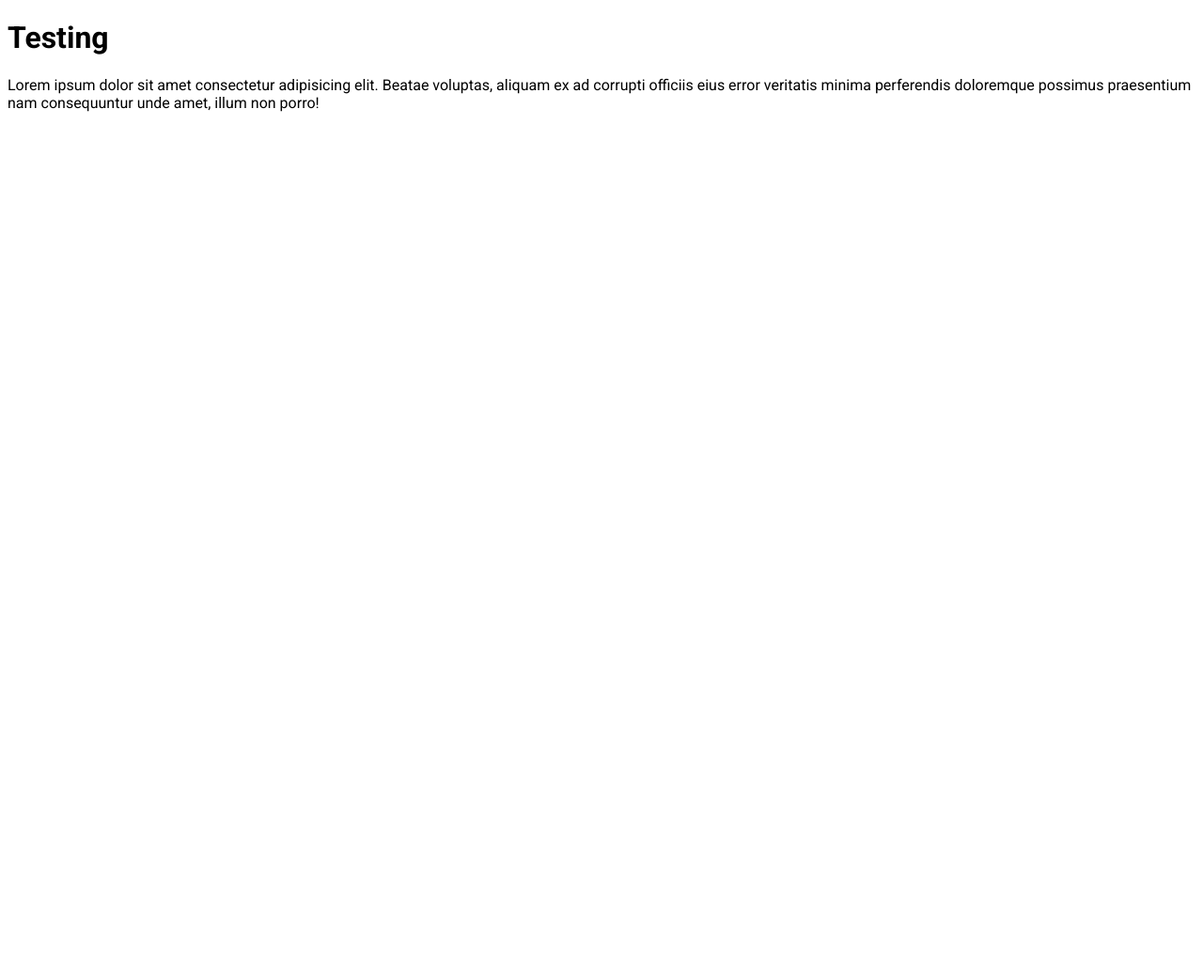
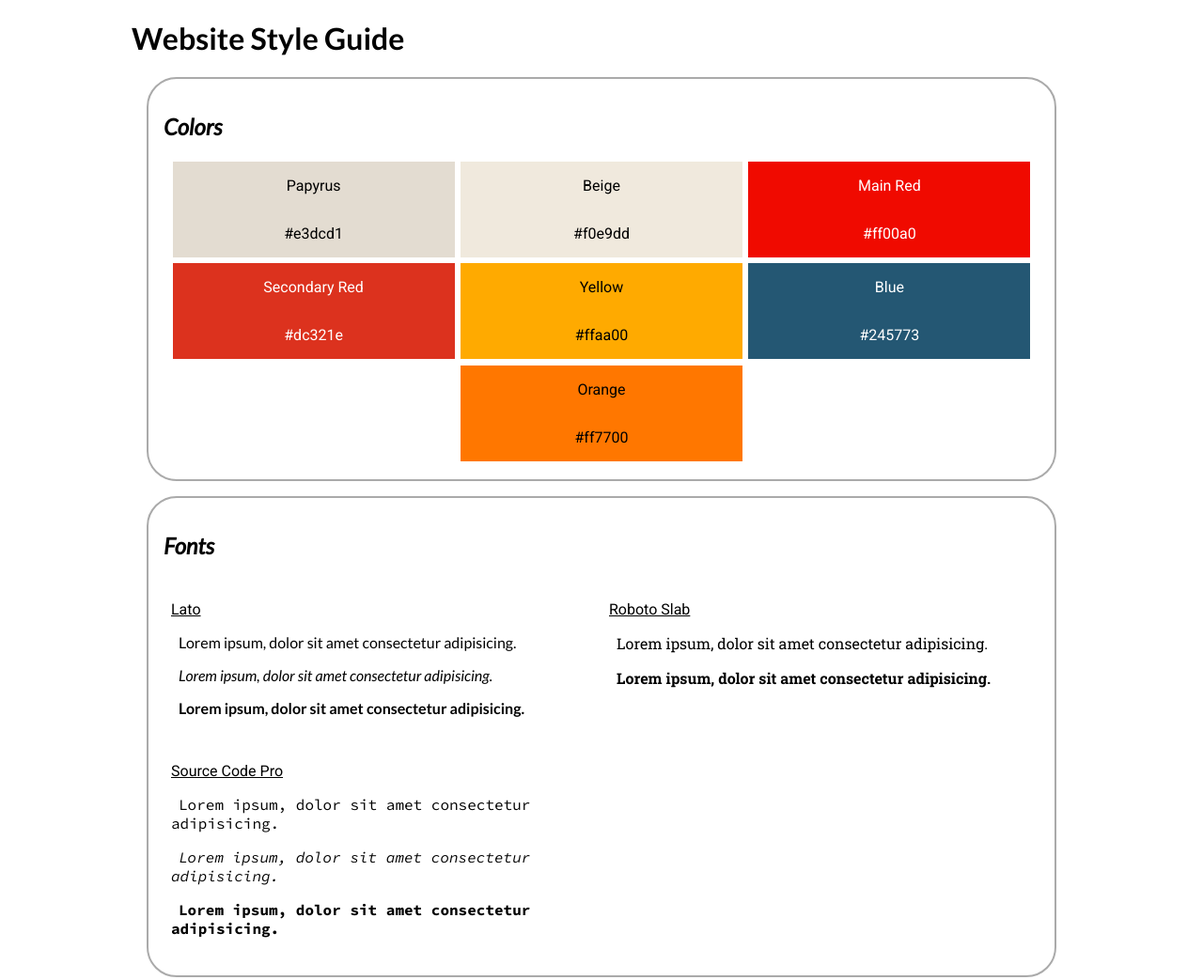
Before and after one commit to oxelfer/codecademy-style-guide-system, a plain HTML site: page index.html in a window 1280 px wide. Shown: the top 1043 px of the page at 94% size. Before the commit the page ends 800 px from the top, so only its background shows below. Drawn offline with Linux system fonts and the light colour scheme.

Commit message:
builds the website style guide HTML and CSS

```diff
--- a/index.html
+++ b/index.html
@@ -8,7 +8,103 @@
   <title>Codecademy - Style guide system</title>
 </head>
 <body>
-  <h1>Testing</h1>
-  <p>Lorem ipsum dolor sit amet consectetur adipisicing elit. Beatae voluptas, aliquam ex ad corrupti officiis eius error veritatis minima perferendis doloremque possimus praesentium nam consequuntur unde amet, illum non porro!</p>
+  <header>
+    <h1 class="title">Website Style Guide</h1>
+  </header>
+
+  <main>
+    <section class="section-container">
+      <h2 class="subtitle">Colors</h2>
+      <div class="colors-container">
+        <div class="colors-item papyrus">
+          <p class="colors-name">Papyrus</p>
+          <p class="colors-code">#e3dcd1</p>
+        </div>
+        <div class="colors-item beige">
+          <p class="colors-name">Beige</p>
+          <p class="colors-code">#f0e9dd</p>
+        </div>
+        <div class="colors-item mainred white-text">
+          <p class="colors-name">Main Red</p>
+          <p class="colors-code">#ff00a0</p>
+        </div>
+        <div class="colors-item secondaryred white-text">
+          <p class="colors-name">Secondary Red</p>
+          <p class="colors-code">#dc321e</p>
+        </div>
+        <div class="colors-item yellow">
+          <p class="colors-name">Yellow</p>
+          <p class="colors-code">#ffaa00</p>
+        </div>
+        <div class="colors-item blue white-text">
+          <p class="colors-name">Blue</p>
+          <p class="colors-code">#245773</p>
+        </div>
+        <div class="colors-item orange">
+          <p class="colors-name">Orange</p>
+          <p class="colors-code">#ff7700</p>
+        </div>
+      </div>
+    </section>
+
+    <section class="section-container">
+      <h2 class="subtitle">Fonts</h2>
+      <div class="fonts-container">
+        <div class="fonts-item">
+          <p class="fonts-name">Lato</p>
+          <p class="fonts-sample regular lato">Lorem ipsum, dolor sit amet consectetur adipisicing.</p>
+          <p class="fonts-sample italic lato">Lorem ipsum, dolor sit amet consectetur adipisicing.</p>
+          <p class="fonts-sample bold lato">Lorem ipsum, dolor sit amet consectetur adipisicing.</p>
+        </div>
+        <div class="fonts-item">
+          <p class="fonts-name">Roboto Slab</p>
+          <p class="fonts-sample regular roboto-slab">Lorem ipsum, dolor sit amet consectetur adipisicing.</p>
+          <p class="fonts-sample bold roboto-slab">Lorem ipsum, dolor sit amet consectetur adipisicing.</p>
+        </div>
+        <div class="fonts-item">
+          <p class="fonts-name">Source Code Pro</p>
+          <p class="fonts-sample regular source-code-pro">Lorem ipsum, dolor sit amet consectetur adipisicing.</p>
+          <p class="fonts-sample italic source-code-pro">Lorem ipsum, dolor sit amet consectetur adipisicing.</p>
+          <p class="fonts-sample bold source-code-pro">Lorem ipsum, dolor sit amet consectetur adipisicing.</p>
+        </div>
+      </div>
+    </section>
+
+    <section class="section-container">
+      <h2 class="subtitle">Specific text styles</h2>
+      <div class="specifictext-container">
+        <h1 class="title">Main heading &lt;h1&gt;</h1>
+        <ul class="specifictext-description">
+          <li>Font-family: Lato (Google Fonts)</li>
+          <li>Font-size: 32px</li>
+          <li>Font-weight: 700 (bold)</li>
+        </ul>
+
+        <h2 class="subtitle">Subheading &lt;h2&gt;</h2>
+        <ul class="specifictext-description">
+          <li>Font-family: Lato (Google Fonts)</li>
+          <li>Font-size: 24px</li>
+          <li>Font-weight: 700 (bold)</li>
+          <li>Font-style: italic</li>
+        </ul>
+
+        <p class="paragraph">Paragraph &lt;p&gt;</p>
+        <ul class="specifictext-description">
+          <li>Font-family: Roboto Slab (Google Fonts)</li>
+          <li>Font-size: 14px</li>
+          <li>Font-weight: 400</li>
+        </ul>
+
+        <p class="code">Code</p>
+        <ul class="specifictext-description">
+          <li>Font-family: Source Code Pro (Google Fonts)</li>
+          <li>Font-size: 14px</li>
+          <li>Font-weight: 400</li>
+        </ul>
+      </div>
+    </section>
+  </main>
+
+
 </body>
 </html>
--- a/styles.css
+++ b/styles.css
@@ -1,8 +1,11 @@
 @import url('https://fonts.googleapis.com/css2?family=Roboto:ital,wght@0,100;0,400;0,700;1,400&display=swap');
+@import url('https://fonts.googleapis.com/css2?family=Lato:ital,wght@0,400;0,700;1,400&display=swap');
+@import url('https://fonts.googleapis.com/css2?family=Roboto+Slab:wght@400;700&display=swap');
+@import url('https://fonts.googleapis.com/css2?family=Source+Code+Pro:ital,wght@0,400;0,700;1,400&display=swap');
 
 :root {
   box-sizing: border-box;
-  font-size: 16px;    /***Em alternativa utilizar 0.875em (14px/16px=0.875) que funciona da mesma forma se a predefinição do tamanho de letra média do browser for 16px como é costume.***/
+  font-size: 16px;
 }
 
 *,
@@ -13,4 +16,141 @@
 
 body {
   font-family: 'Roboto', Arial, Helvetica, sans-serif;
+  max-width: 1000px;
+  margin: auto;
 }
+
+.section-container {
+  border: 2px solid #aaa;
+  border-radius: 2em;
+  margin: 1em 1em;
+  padding: 1em;
+}
+
+.colors-container {
+  display: flex;
+  flex-wrap: wrap;
+  justify-content: center;
+}
+
+.colors-item {
+  width: 300px;
+  margin: 0.2em;
+  display: flex;
+  flex-direction: column;
+  align-items: center;
+}
+
+.white-text {
+  color: #fff;
+}
+
+.papyrus {
+  background-color: #e3dcd1;
+}
+
+.beige {
+  background-color: #f0e9dd;
+}
+
+.mainred {
+  background-color: #f00a00;
+}
+
+.secondaryred {
+  background-color: #dc321e;
+}
+
+.blue {
+  background-color: #245773;
+}
+
+.orange {
+  background-color: #ff7700;
+}
+
+.yellow {
+  background-color: #ffaa00;
+}
+
+.colors-name {
+
+}
+
+.colors-code {
+
+}
+
+.fonts-container {
+  display: flex;
+  flex-wrap: wrap;
+}
+
+.fonts-item {
+  width: 50%;
+  padding: 0.5em;
+}
+
+.lato {
+  font-family: 'Lato', sans-serif;
+}
+
+.roboto-slab {
+  font-family: 'Roboto Slab', serif;
+}
+
+.source-code-pro {
+  font-family: 'Source Code Pro', monospace;
+}
+
+.fonts-name {
+  text-decoration: underline;
+}
+
+.fonts-sample {
+  text-indent: 0.5em;
+}
+
+.fonts-sample.regular {
+
+}
+
+.fonts-sample.italic {
+  font-style: italic;
+}
+
+.fonts-sample.bold {
+  font-weight: 700;
+}
+
+
+.specifictext-container {
+
+}
+
+.specifictext-description {
+
+}
+
+.title {
+  font-family: 'Lato', sans-serif;
+  font-size: 2rem;
+  font-weight: 700;
+}
+
+.subtitle {
+  font-family: 'Lato', sans-serif;
+  font-size: 1.5rem;
+  font-weight: 700;
+  font-style: italic;
+}
+
+.paragraph {
+  font-family: 'Roboto Slab', serif;
+  font-size: 0.875rem;
+}
+
+.code {
+  font-family: 'Source Code Pro', monospace;
+  font-size: 0.875rem;
+}
```
